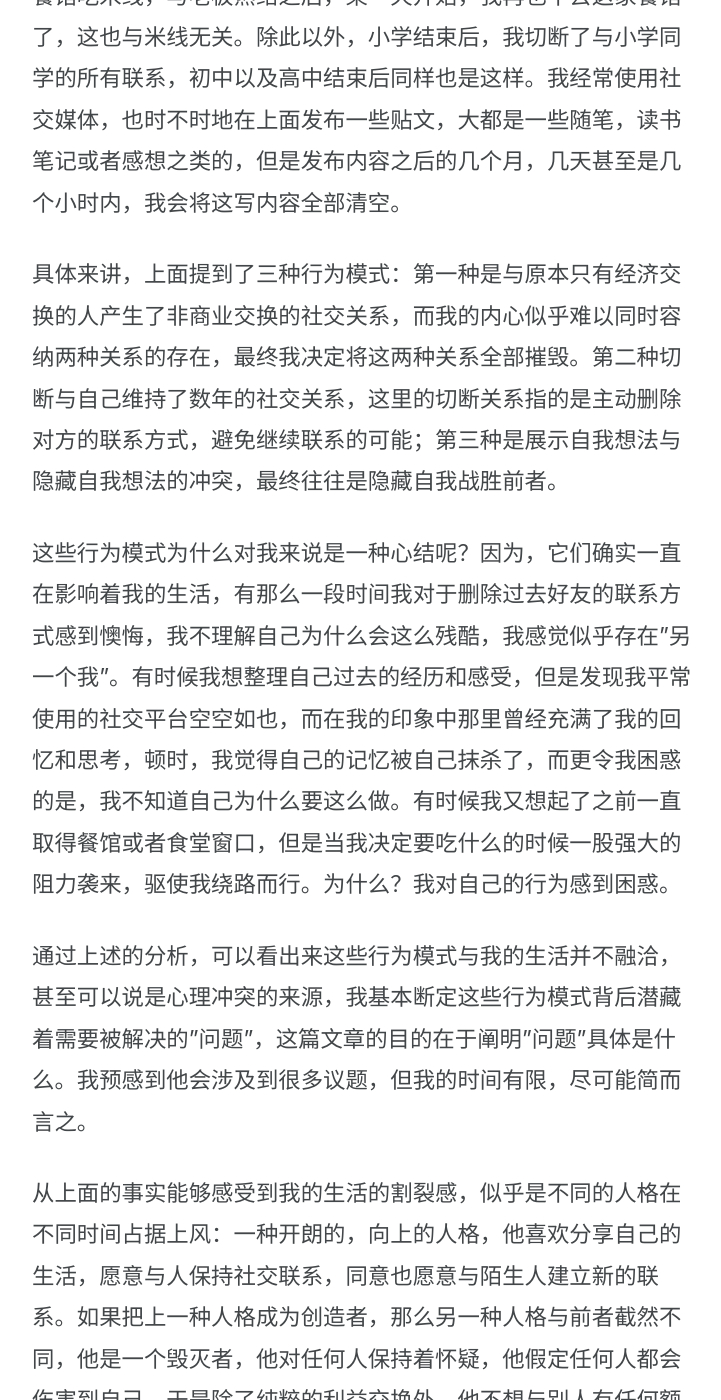
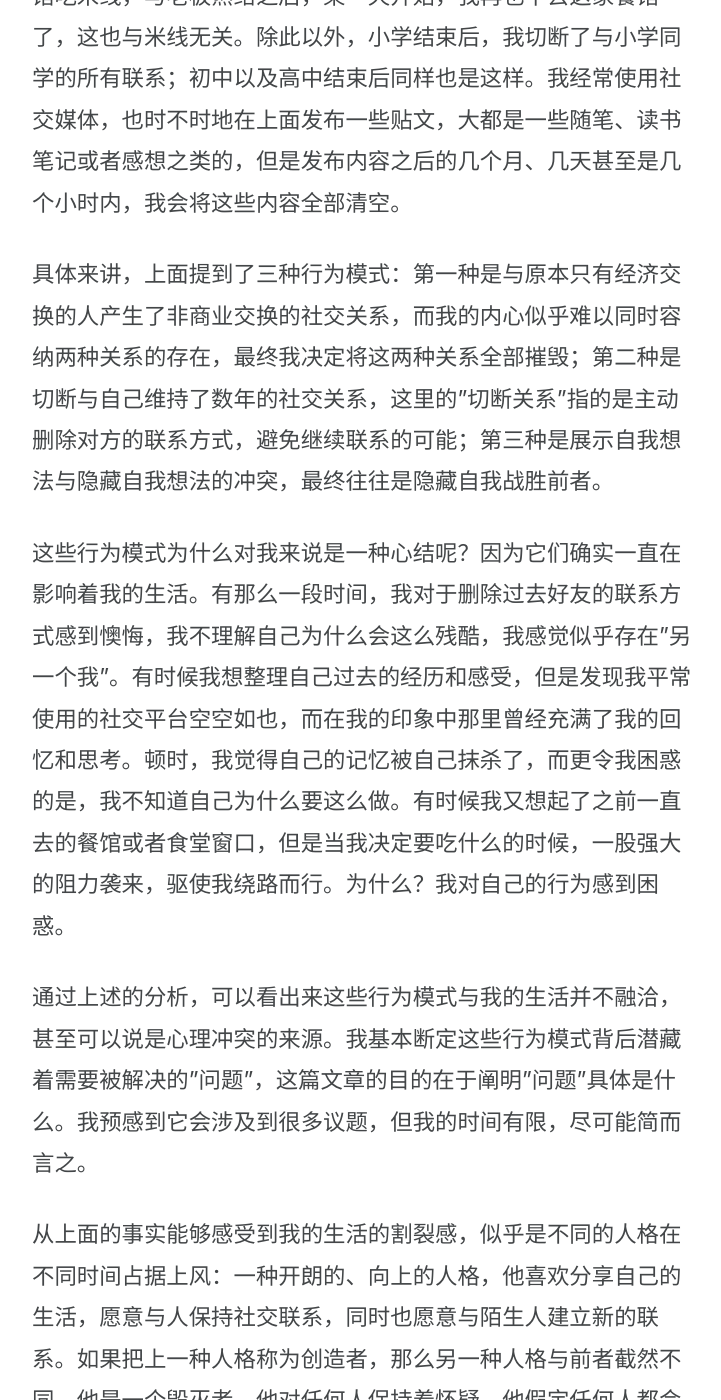
Before and after one commit to gaotianchi/gaotianchi.github.io, a Jekyll site: the page built from _posts/2025-05-08-analyzing-my-dual-personality.md, in a window 1280 px wide and 1400 px high, scrolled down 1309 px. Shown: the whole window, without its empty margins (278-999 px from the left). Built offline with Jekyll 4.4.1, drawn with Linux system fonts in a browser that asks for light colours; comment, search, counter and statistics services are not loaded; some of the changed text lies outside the part shown.

Commit message:
vault backup: 2025-05-08 08:54:57

```diff
--- a/_posts/2025-05-08-analyzing-my-dual-personality.md
+++ b/_posts/2025-05-08-analyzing-my-dual-personality.md
@@ -19,16 +19,16 @@ title: 刨析我的双重人格
 
 我其实也面临着相似的困惑。
 
-我经常连续在同一个店铺或者窗口购买东西，从大一到大二初期我几乎每天早上在二餐某窗口购买肉夹馍，这让我与店铺老板熟络起来，时不时会在买东西的时候聊一些与交易无关的话题，某天之后，我再也不去这个窗口了，甚至不会靠近这个窗口，而这与肉夹馍毫无关系。同样是这样情况，我在实习期间连续 2 个月去去楼下餐馆吃米线，与老板熟络之后，某一天开始，我再也不去这家餐馆了，这也与米线无关。除此以外，小学结束后，我切断了与小学同学的所有联系，初中以及高中结束后同样也是这样。我经常使用社交媒体，也时不时地在上面发布一些贴文，大都是一些随笔，读书笔记或者感想之类的，但是发布内容之后的几个月，几天甚至是几个小时内，我会将这写内容全部清空。
+我经常连续在同一个店铺或者窗口购买东西。从大一到大二初期，我几乎每天早上在二餐某窗口购买肉夹馍，这让我与店铺老板熟络起来，时不时会在买东西的时候聊一些与交易无关的话题。某天之后，我再也不去这个窗口了，甚至不会靠近这个窗口，而这与肉夹馍毫无关系。同样是这样情况，我在实习期间连续 2 个月去楼下餐馆吃米线，与老板熟络之后，某一天开始，我再也不去这家餐馆了，这也与米线无关。除此以外，小学结束后，我切断了与小学同学的所有联系；初中以及高中结束后同样也是这样。我经常使用社交媒体，也时不时地在上面发布一些贴文，大都是一些随笔、读书笔记或者感想之类的，但是发布内容之后的几个月、几天甚至是几个小时内，我会将这些内容全部清空。
 
-具体来讲，上面提到了三种行为模式：第一种是与原本只有经济交换的人产生了非商业交换的社交关系，而我的内心似乎难以同时容纳两种关系的存在，最终我决定将这两种关系全部摧毁。第二种切断与自己维持了数年的社交关系，这里的切断关系指的是主动删除对方的联系方式，避免继续联系的可能；第三种是展示自我想法与隐藏自我想法的冲突，最终往往是隐藏自我战胜前者。
+具体来讲，上面提到了三种行为模式：第一种是与原本只有经济交换的人产生了非商业交换的社交关系，而我的内心似乎难以同时容纳两种关系的存在，最终我决定将这两种关系全部摧毁；第二种是切断与自己维持了数年的社交关系，这里的"切断关系"指的是主动删除对方的联系方式，避免继续联系的可能；第三种是展示自我想法与隐藏自我想法的冲突，最终往往是隐藏自我战胜前者。
 
-这些行为模式为什么对我来说是一种心结呢？因为，它们确实一直在影响着我的生活，有那么一段时间我对于删除过去好友的联系方式感到懊悔，我不理解自己为什么会这么残酷，我感觉似乎存在"另一个我"。有时候我想整理自己过去的经历和感受，但是发现我平常使用的社交平台空空如也，而在我的印象中那里曾经充满了我的回忆和思考，顿时，我觉得自己的记忆被自己抹杀了，而更令我困惑的是，我不知道自己为什么要这么做。有时候我又想起了之前一直取得餐馆或者食堂窗口，但是当我决定要吃什么的时候一股强大的阻力袭来，驱使我绕路而行。为什么？我对自己的行为感到困惑。
+这些行为模式为什么对我来说是一种心结呢？因为它们确实一直在影响着我的生活。有那么一段时间，我对于删除过去好友的联系方式感到懊悔，我不理解自己为什么会这么残酷，我感觉似乎存在"另一个我"。有时候我想整理自己过去的经历和感受，但是发现我平常使用的社交平台空空如也，而在我的印象中那里曾经充满了我的回忆和思考。顿时，我觉得自己的记忆被自己抹杀了，而更令我困惑的是，我不知道自己为什么要这么做。有时候我又想起了之前一直去的餐馆或者食堂窗口，但是当我决定要吃什么的时候，一股强大的阻力袭来，驱使我绕路而行。为什么？我对自己的行为感到困惑。
 
-通过上述的分析，可以看出来这些行为模式与我的生活并不融洽，甚至可以说是心理冲突的来源，我基本断定这些行为模式背后潜藏着需要被解决的"问题"，这篇文章的目的在于阐明"问题"具体是什么。我预感到他会涉及到很多议题，但我的时间有限，尽可能简而言之。
+通过上述的分析，可以看出来这些行为模式与我的生活并不融洽，甚至可以说是心理冲突的来源。我基本断定这些行为模式背后潜藏着需要被解决的"问题"，这篇文章的目的在于阐明"问题"具体是什么。我预感到它会涉及到很多议题，但我的时间有限，尽可能简而言之。
 
-从上面的事实能够感受到我的生活的割裂感，似乎是不同的人格在不同时间占据上风：一种开朗的，向上的人格，他喜欢分享自己的生活，愿意与人保持社交联系，同意也愿意与陌生人建立新的联系。如果把上一种人格成为创造者，那么另一种人格与前者截然不同，他是一个毁灭者，他对任何人保持着怀疑，他假定任何人都会伤害到自己，于是除了纯粹的利益交换外，他不想与别人有任何额外的联系，为此，他删除不在当前活动范围的联系方式，拒绝在熟人的餐厅里吃饭，只在那些保持纯粹利益关系的餐厅里吃饭，他删除自己在社交媒体上的痕迹，就是为了不让任何人评价自己去，不给别人批判自己的机会。暂且称第一种人格为创造者人格，后一种为毁灭者人格。创作者与毁灭者交替成为我的主人格。创造者不断为我的生活创造并维护新旧关系，并乐意接受外部的评价和批判。毁灭者则会摧毁创造者所有成果，他会切断在他看来没有利用价值的社交关系，破坏刚刚建立起来的新关系，销毁所有可能被别人评价的社交痕迹，如此等等。
+从上面的事实能够感受到我的生活的割裂感，似乎是不同的人格在不同时间占据上风：一种开朗的、向上的人格，他喜欢分享自己的生活，愿意与人保持社交联系，同时也愿意与陌生人建立新的联系。如果把上一种人格称为创造者，那么另一种人格与前者截然不同，他是一个毁灭者，他对任何人保持着怀疑，他假定任何人都会伤害到自己，于是除了纯粹的利益交换外，他不想与别人有任何额外的联系。为此，他删除不在当前活动范围的联系方式，拒绝在熟人的餐厅里吃饭，只在那些保持纯粹利益关系的餐厅里吃饭；他删除自己在社交媒体上的痕迹，就是为了不让任何人评价自己，不给别人批判自己的机会。暂且称第一种人格为创造者人格，后一种为毁灭者人格。创造者与毁灭者交替成为我的主人格：创造者不断为我的生活创造并维护新旧关系，并乐意接受外部的评价和批判；毁灭者则会摧毁创造者所有成果，他会切断在他看来没有利用价值的社交关系，破坏刚刚建立起来的新关系，销毁所有可能被别人评价的社交痕迹，如此等等。
 
-这让我得出这样的结论：我的体内两种完全对立的人格。这个结论让我有些吃惊，毕竟我只在电影中看到过有关人格分裂的故事，而当这件事降临到自己头上的时候竟让我有些不知所措。但毫无疑问的是，我已经坦然接受了这个事实，我已经在上文中说服了自己。到此为止，本文的目的——阐明上述三种行为模式背后的问题，就已经达到了。这个问题就是人格分裂。这个问题衍生出的问题包括："造成我人格分裂的诱因是什么？"，"这是一件及其严重的事情吗？"，"它是否是一个亟需解决的问题？"，"如何解决？"。在这篇文章中我不想再去深入讨论下去，如果我认为这些问题重要的话，我会尝试着在后续的文章中一一解答这些问题。
+这让我得出这样的结论：我的体内存在两种完全对立的人格。这个结论让我有些吃惊，毕竟我只在电影中看到过有关人格分裂的故事，而当这件事降临到自己头上的时候竟让我有些不知所措。但毫无疑问的是，我已经坦然接受了这个事实，我已经在上文中说服了自己。到此为止，本文的目的——阐明上述三种行为模式背后的问题，就已经达到了。这个问题就是人格分裂。这个问题衍生出的问题包括："造成我人格分裂的诱因是什么？""这是一件极其严重的事情吗？""它是否是一个亟需解决的问题？""如何解决？"在这篇文章中我不想再去深入讨论下去，如果我认为这些问题重要的话，我会尝试着在后续的文章中一一解答这些问题。
 
-在没有写这篇文章之前我只是依稀感受到这种心结的存在，它时不时地背刺我一下，当时很痛，但是很快就恢复正常状态，甚至在某些时间段内可以将这种痛完全忘记。等到某一天我完全放松了身心，这心结又毫无预料地背刺我一下，"心结"就是这么运作的，他不会光明正大的站在我面前和我决斗，分出个你死我活，而是总藏在暗处，隐隐作祟，如同寄生虫一般存在。今天，是我为了战胜这个心结迈出的第一步，也是最关键的一步，那就是发现它，让它无处可藏。
+在没有写这篇文章之前，我只是依稀感受到这种心结的存在，它时不时地背刺我一下，当时很痛，但是很快就恢复正常状态，甚至在某些时间段内可以将这种痛完全忘记。等到某一天我完全放松了身心，这心结又毫无预料地背刺我一下。"心结"就是这么运作的，它不会光明正大地站在我面前和我决斗，分出个你死我活，而是总藏在暗处，隐隐作祟，如同寄生虫一般存在。今天，是我为了战胜这个心结迈出的第一步，也是最关键的一步，那就是发现它，让它无处可藏。
```
Also changed, not shown: other parts of _posts/2025-05-08-analyzing-my-dual-personality.md (+1 -1 lines).
